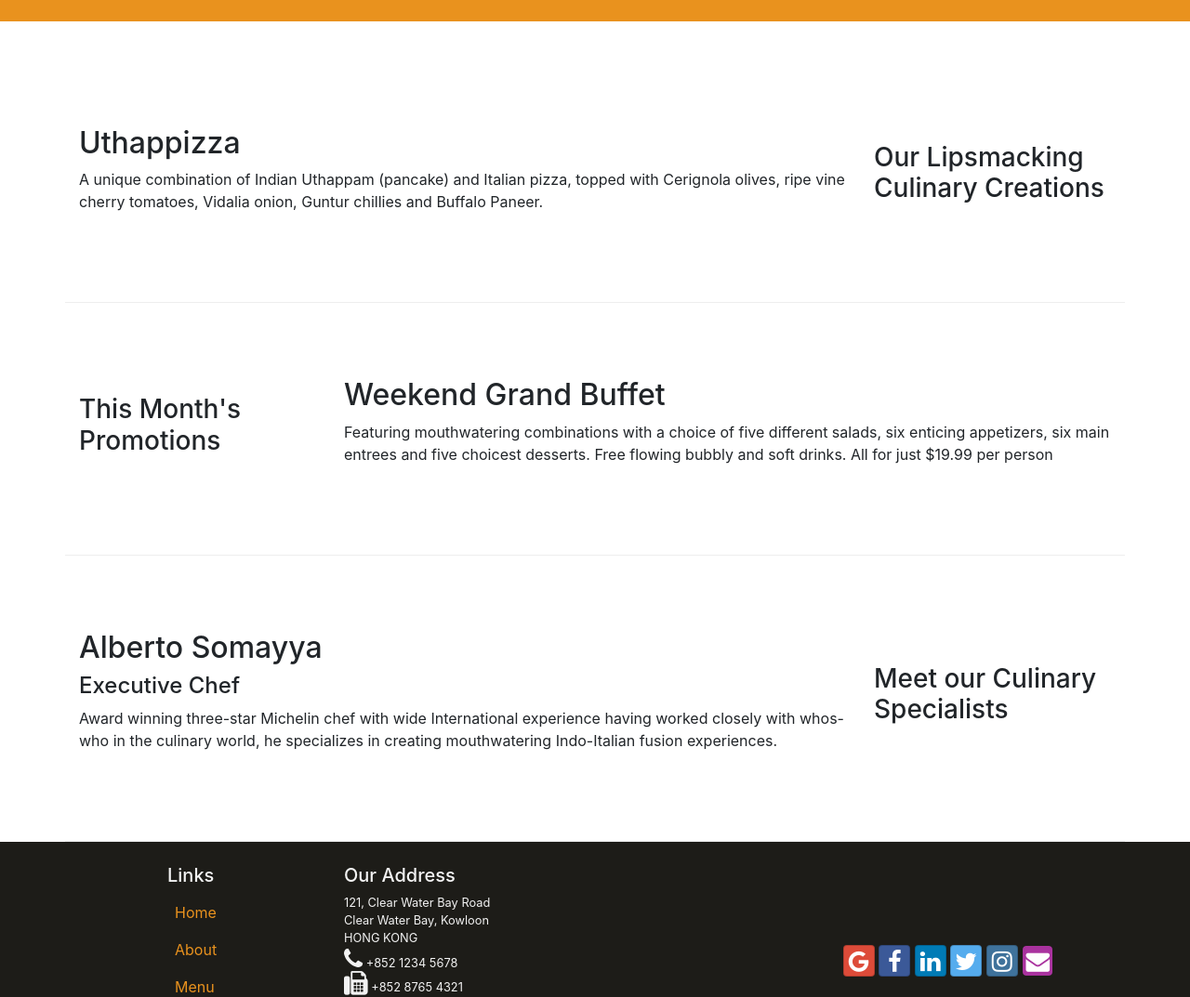
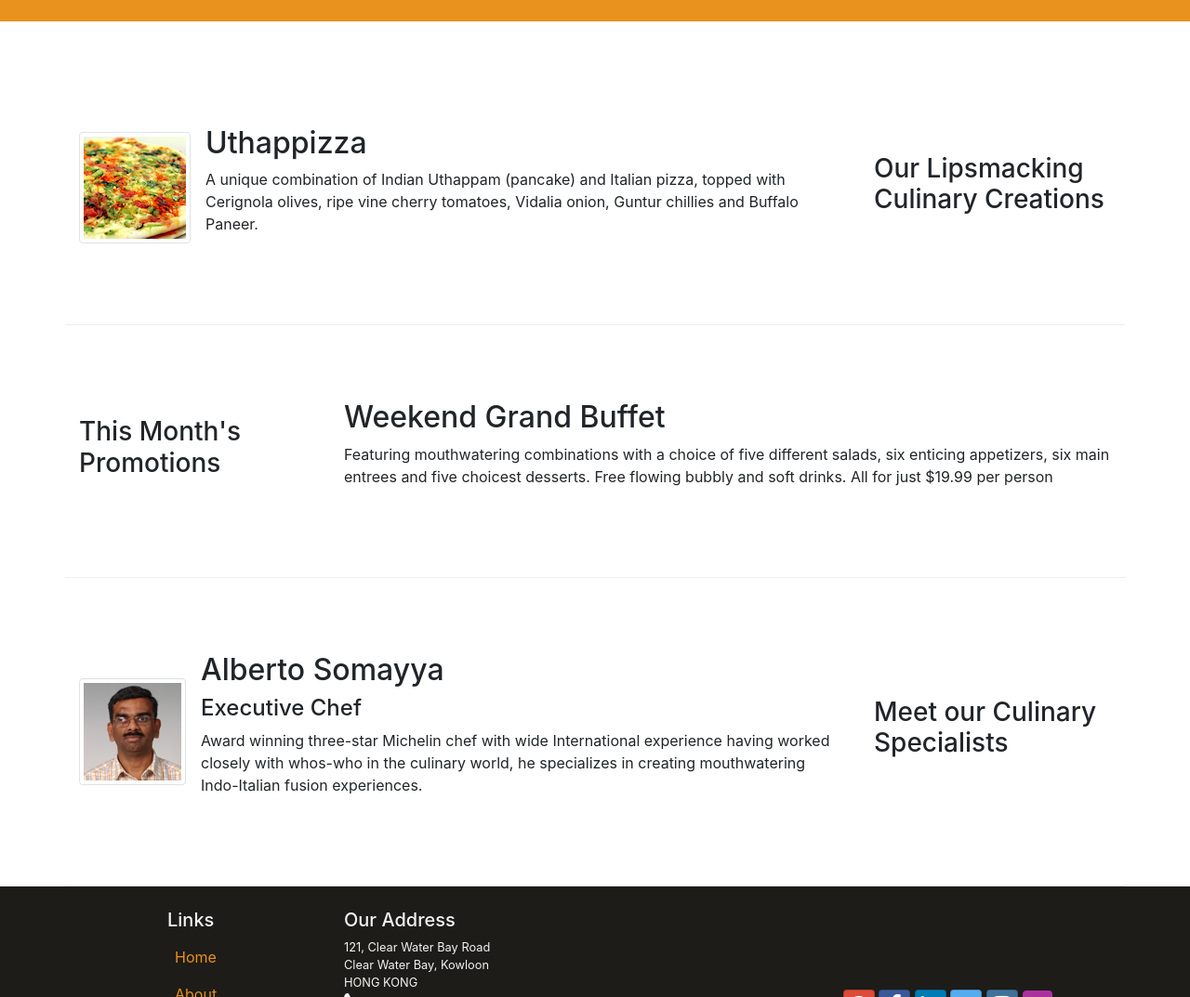
Before and after one commit to olbesp/conFusion, a website: page index.html in a window 1280 px wide. Shown: the part 260-1333 px from the top of the page at 93% size. Drawn offline with nearby package versions, Linux system fonts and the light colour scheme.

Commit message:
Convert content rows into media-objects

```diff
--- a/index.html
+++ b/index.html
@@ -50,8 +50,14 @@
         <h3>Our Lipsmacking Culinary Creations</h3>
       </div>
       <div class="col-sm order-sm-1 col-md">
-        <h2>Uthappizza</h2>
-        <p>A unique combination of Indian Uthappam (pancake) and Italian pizza, topped with Cerignola olives, ripe vine cherry tomatoes, Vidalia onion, Guntur chillies and Buffalo Paneer.</p>
+        <div class="media">
+          <img src="img/uthappizza.png" alt="Uthappizza" class="d-flex mr-3 img-thumbnail align-self-center">
+          <div class="media-body">
+            <h2 class="mt-0">Uthappizza</h2>
+            <p>A unique combination of Indian Uthappam (pancake) and Italian pizza, topped with Cerignola olives, ripe vine cherry tomatoes, Vidalia onion, Guntur chillies and Buffalo Paneer.</p>
+          </div>
+        </div>
+
       </div>
     </div>
 
@@ -71,9 +77,14 @@
         <h3>Meet our Culinary Specialists</h3>
       </div>
       <div class="col-sm order-sm-1 col-md">
-        <h2>Alberto Somayya</h2>
-        <h4>Executive Chef</h4>
-        <p>Award winning three-star Michelin chef with wide International experience having worked closely with whos-who in the culinary world, he specializes in creating mouthwatering Indo-Italian fusion experiences. </p>
+        <div class="media">
+          <img src="img/alberto.png" alt="Alberto Somayya" class="d-flex mr-3 img-thumbnail align-self-center">
+          <div class="media-body">
+            <h2>Alberto Somayya</h2>
+            <h4>Executive Chef</h4>
+            <p>Award winning three-star Michelin chef with wide International experience having worked closely with whos-who in the culinary world, he specializes in creating mouthwatering Indo-Italian fusion experiences. </p>
+          </div>
+        </div>
       </div>
     </div>
   </div>
```
